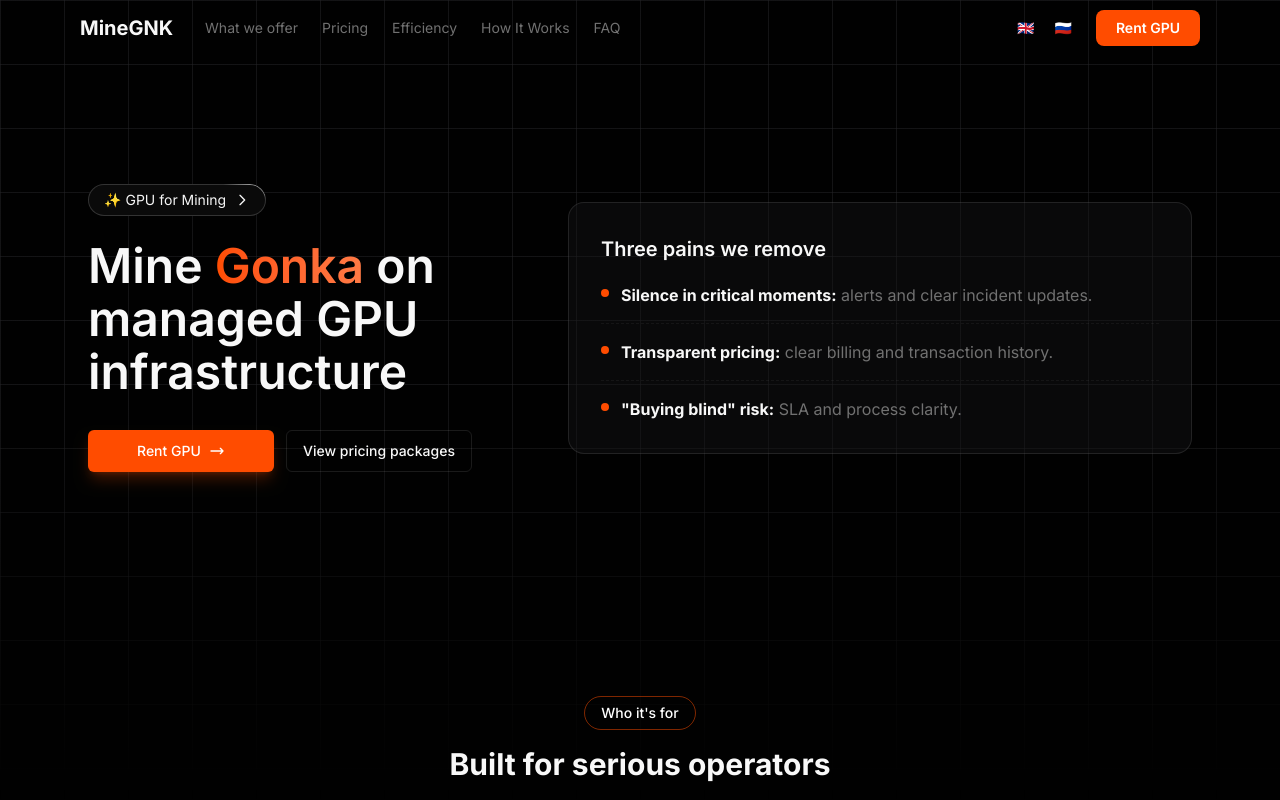
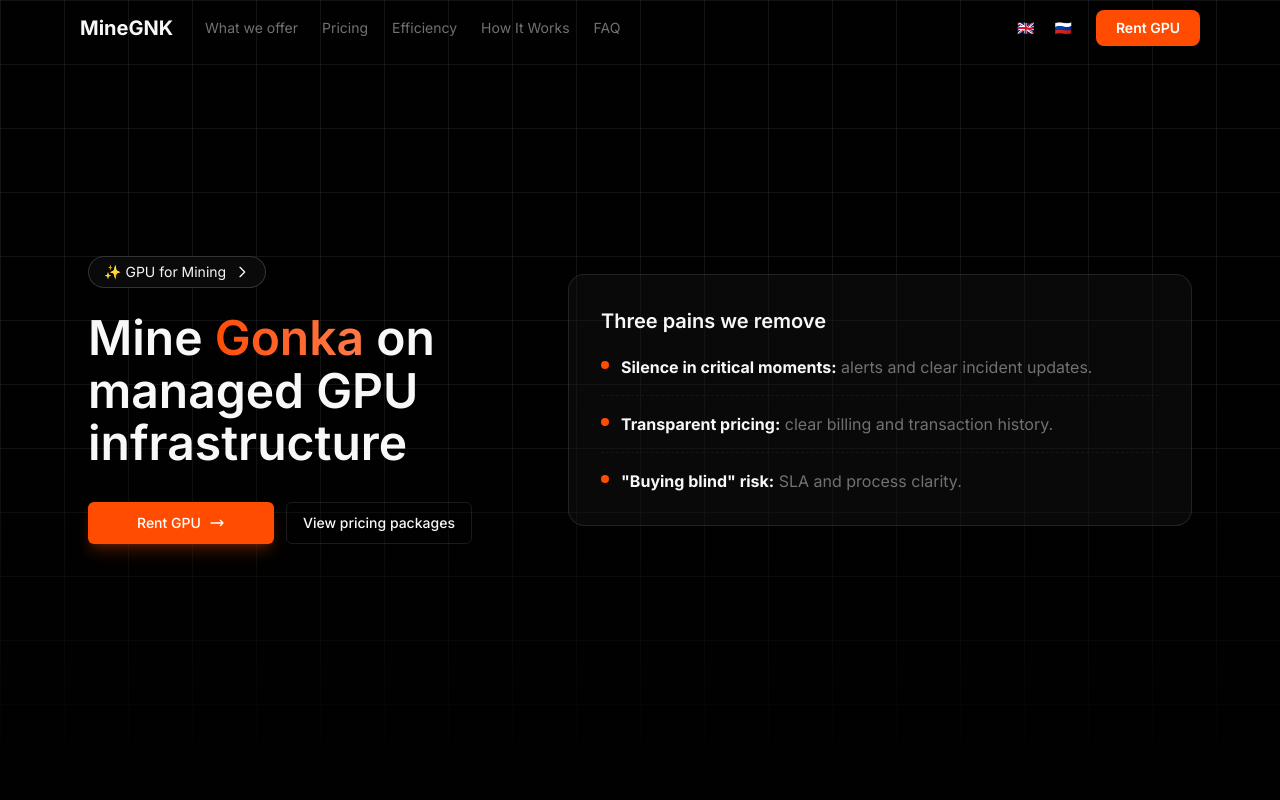
Before and after one commit to Zmiievskyi/Mine, a Next.js app in the folder next-frontend/: page /en in a window 1280 px wide. Shown: the top 800 px of the page. Built offline with nearby package versions, Linux system fonts and the light colour scheme.

Commit message:
fixed scroll

```diff
--- a/next-frontend/src/app/[locale]/page.tsx
+++ b/next-frontend/src/app/[locale]/page.tsx
@@ -27,7 +27,7 @@ export default async function LandingPage({ params }: PageProps) {
   setRequestLocale(locale);
 
   return (
-    <div className="min-h-screen bg-background text-foreground antialiased overflow-x-hidden">
+    <div className="snap-container bg-background text-foreground antialiased overflow-x-hidden">
       {/* Grid Pattern Background */}
       <GridBackground />
 
@@ -35,19 +35,37 @@ export default async function LandingPage({ params }: PageProps) {
       <LandingPageClient>
         <Header />
         <main className="relative z-10">
+          <section className="snap-section">
             <HeroSection />
+          </section>
+          <section className="snap-section">
             <ForWho />
+          </section>
+          <section className="snap-section">
             <ServiceAddon />
+          </section>
+          <section className="snap-section">
             <PricingSection />
+          </section>
+          <section className="snap-section">
             <EfficiencySection />
+          </section>
+          <section className="snap-section">
             <HowItWorks />
+          </section>
+          <section className="snap-section">
             <ManagedServices />
+          </section>
+          <section className="snap-section">
             <FaqSection />
+          </section>
         </main>
       </LandingPageClient>
 
       {/* Footer as Server Component (no HubspotContext needed) */}
+      <section className="snap-section">
         <Footer />
+      </section>
     </div>
   );
 }
--- a/next-frontend/src/app/globals.css
+++ b/next-frontend/src/app/globals.css
@@ -163,6 +163,21 @@ body {
   }
 }
 
+/* Scroll snap for sections */
+.snap-container {
+  scroll-snap-type: y mandatory;
+  overflow-y: scroll;
+  height: 100vh;
+}
+
+.snap-section {
+  scroll-snap-align: start;
+  min-height: 100vh;
+  display: flex;
+  flex-direction: column;
+  justify-content: center;
+}
+
 /* HubSpot form container styling */
 .hubspot-form-container {
   min-height: 200px;
```
Lines whose indentation alone changed are shown as unchanged.
